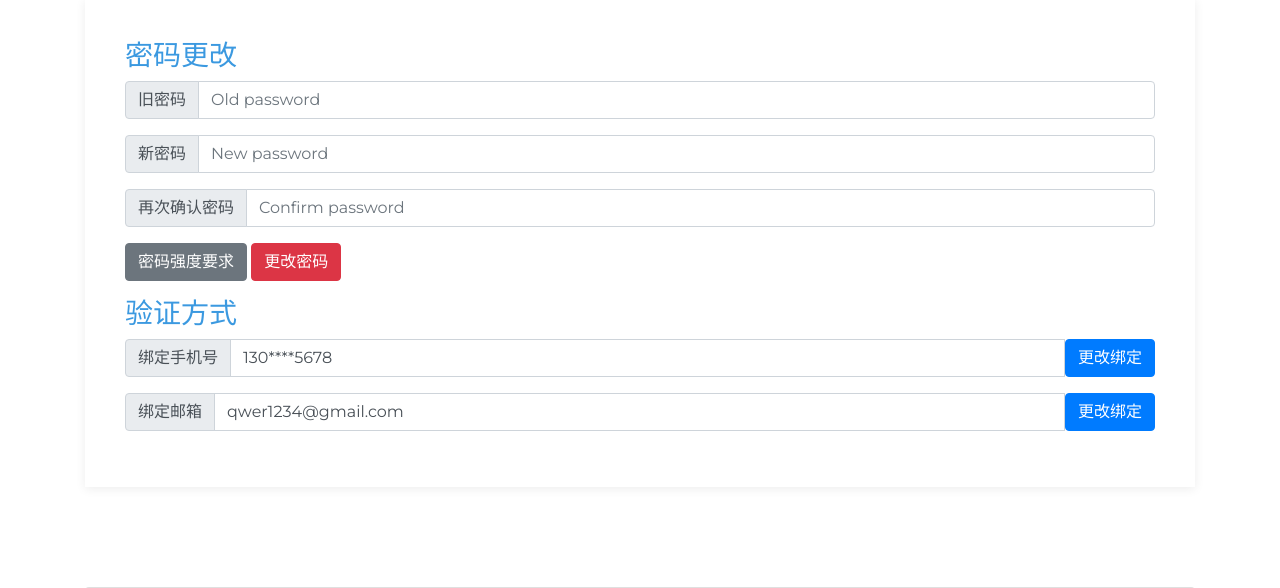
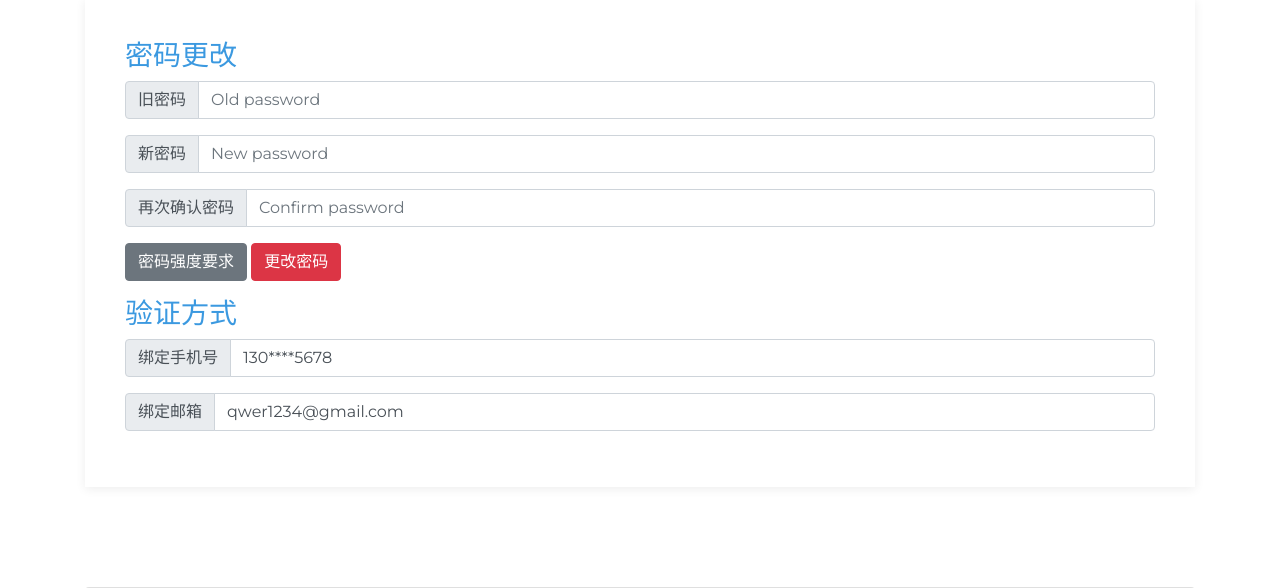
Before and after one commit to AfireHong/DigitalOdyssey, a PHP site: page /account_secure.php in a window 1280 px wide. Shown: the part 239-827 px from the top of the page. Run offline with PHP 8.4, Linux system fonts and the light colour scheme; a user stored in the database is signed in; data comes from the database, SQL or seed files in the repository; some libraries are stand-ins or nearby versions.

Commit message:
更改绑定删除

```diff
--- a/account_secure.php
+++ b/account_secure.php
@@ -46,14 +46,13 @@
                             <span class="input-group-text">绑定手机号</span>
                         </div>
                         <span class="form-control" id="Phone_num"></span>
-                        <button type="button" class="btn btn-primary" id="change_phone">更改绑定</button>
+
                     </div>
                     <div class="input-group mb-3">
                         <div class="input-group-prepend">
                             <span class="input-group-text">绑定邮箱</span>
                         </div>
                         <span class="form-control" id="email_num"></span>
-                        <button type="button" class="btn btn-primary" id="change_email">更改绑定</button>
                     </div>
                 </div>
             </div>
```
